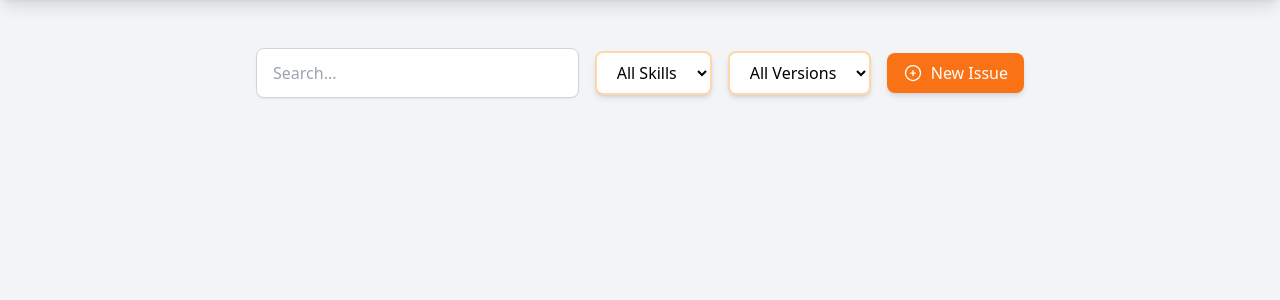
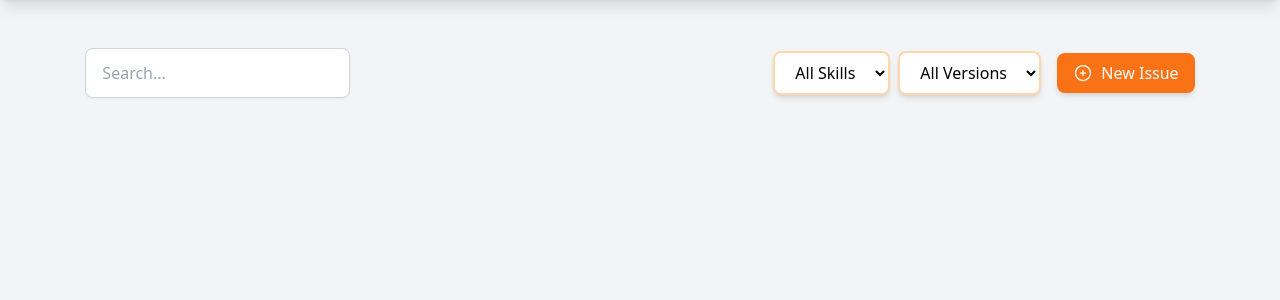
Before and after one commit to ivangarciaquintela/HACKUDC25, a FastAPI app: template frontend/templates/issues.html in a window 1280 px wide. Shown: the part 64-364 px from the top of the page. Run offline with FastAPI, Linux system fonts and the light colour scheme; the template is opened without the code that fills it, so the values that code supplies are empty; parts of the project's set-up code (start-up, migrations or seed data) failed here and were passed over; some libraries are stand-ins or nearby versions.

Commit message:
changed issues.html styles to match guides.html

```diff
--- a/frontend/templates/issues.html
+++ b/frontend/templates/issues.html
@@ -3,10 +3,17 @@
 {% block content %}
 
 <div x-data="issueApp" class="container mx-auto px-8 lg:px-16 py-8 max-w-7xl">
+    <!-- Search Bar and Controls Container -->
+    <div class="flex flex-col gap-6">
+        <!-- Search Controls Row -->
+        <div class="flex flex-wrap items-center justify-center gap-4">
             <!-- Search Bar -->
-    <div class="max-w-3xl mx-auto mb-8 flex flex-wrap items-center gap-4">
+            <div class="flex-1 min-w-[20rem] max-w-2xl">
                 {% include "search-bar.html" %}
+            </div>
 
+            <!-- Skill and Version Dropdowns -->
+            <div class="flex gap-2 flex-shrink-0">
                 <select class="rounded-lg border-2 border-orange-200 px-4 py-2 bg-white shadow-md focus:border-orange-400 focus:ring-2 focus:ring-orange-200 transition-all duration-200"
                         x-model="selectedSkill" @change="loadVersions">
                     <option value="">All Skills</option>
@@ -22,8 +29,10 @@
                         <option x-text="version"></option>
                     </template>
                 </select>
+            </div>
 
-        <a href="/issues/manage" class="px-4 py-2 bg-orange-500 hover:bg-orange-600 text-white font-medium rounded-lg transition-colors duration-200 shadow-md flex items-center justify-center gap-2">
+            <!-- New Issue Button -->
+            <a href="/issues/manage" class="whitespace-nowrap px-4 py-2 bg-orange-500 hover:bg-orange-600 text-white font-medium rounded-lg transition-colors duration-200 shadow-md flex items-center justify-center gap-2">
                 <svg xmlns="http://www.w3.org/2000/svg" fill="none" viewBox="0 0 24 24" stroke-width="1.5" stroke="currentColor" class="w-5 h-5">
                     <path stroke-linecap="round" stroke-linejoin="round" d="M12 9v6m3-3H9m12 0a9 9 0 11-18 0 9 9 0 0118 0z" />
                 </svg>
@@ -31,12 +40,15 @@
             </a>
         </div>
 
-    <!-- Issues Grid -->
-    <div class="grid grid-cols-1 md:grid-cols-2 lg:grid-cols-3 gap-6">
+        <!-- Issues Stack -->
         <template x-for="issue in filteredIssues" :key="issue.id">
-            <div class="bg-white rounded-lg shadow-md border border-orange-200 p-6 hover:shadow-lg hover:border-orange-300 transition-all duration-200">
-                <h3 class="text-lg font-semibold mb-2 text-gray-800" x-text="issue.title"></h3>
+            <div @click="window.location.href = '/issues/' + issue.id"
+                 class="bg-white rounded-lg shadow-md border border-orange-200 p-6 hover:shadow-lg hover:border-orange-300 transition-all duration-200 flex flex-col cursor-pointer">
+                <!-- Title and Content -->
+                <div class="flex-grow">
+                    <h3 class="text-lg font-semibold text-gray-800 mb-2" x-text="issue.title"></h3>
                     <p class="text-gray-600 mb-4" x-text="issue.description"></p>
+                </div>
 
                 <!-- Footer with metadata -->
                 <div class="flex justify-between items-center mt-4 text-sm text-gray-500">
```
Also changed, not shown: README.md. Lines whose indentation alone changed are shown as unchanged.
